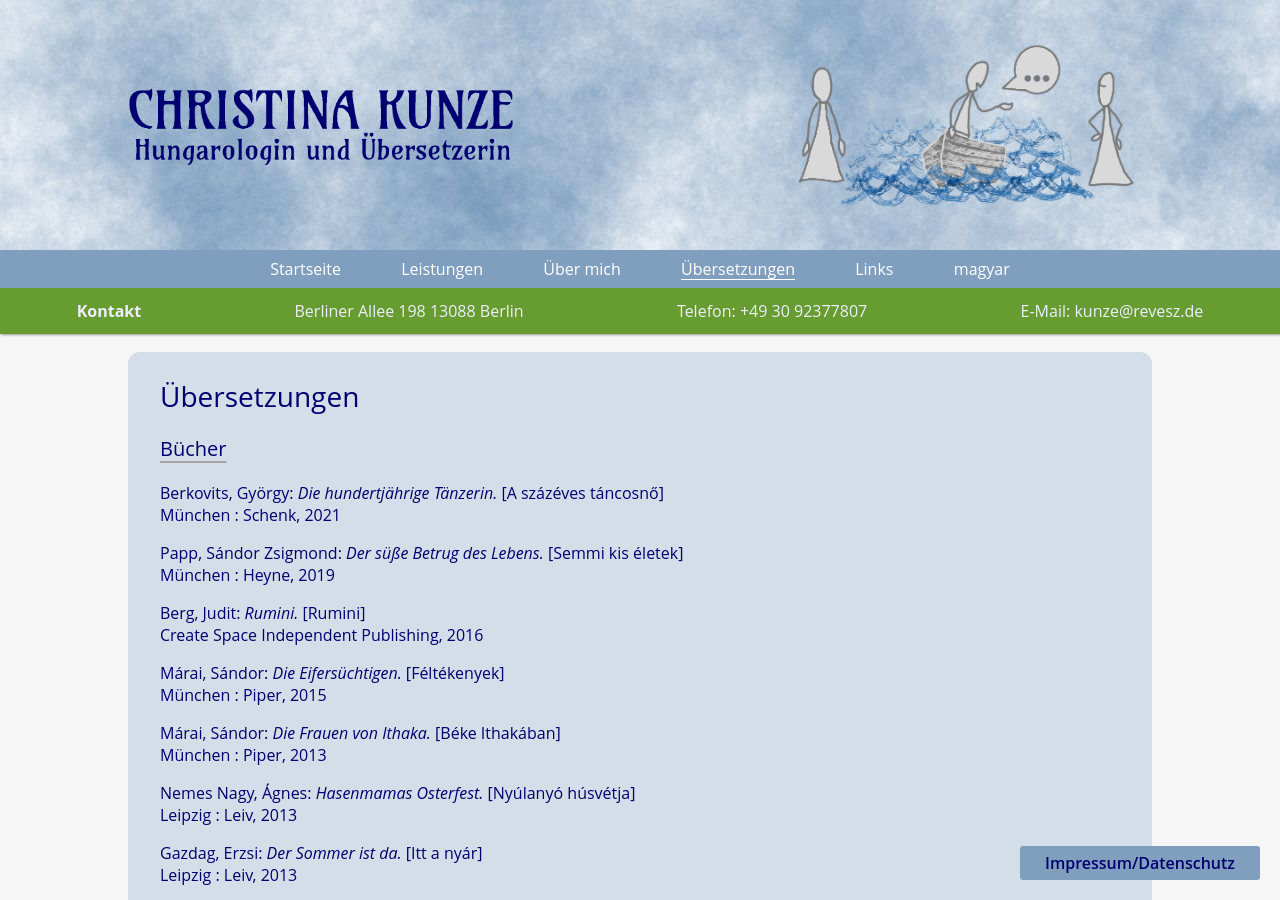
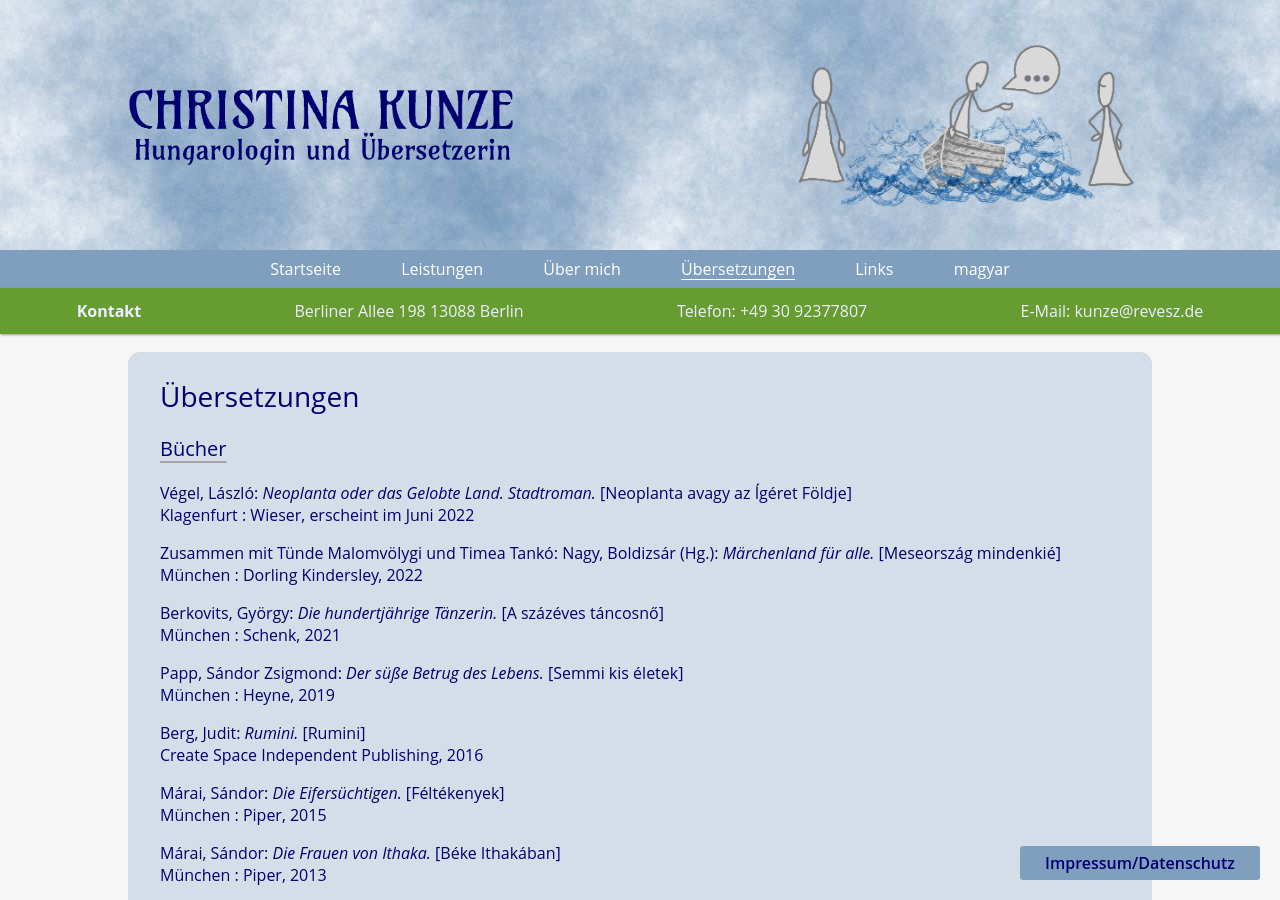
Before and after one commit to rixx/revesz.de, a Jekyll site: the page built from publikationen.md, in a window 1280 px wide and 900 px high. Built offline with Jekyll 4.4.1, drawn with Linux system fonts in a browser that asks for light colours.

Commit message:
Update publikationen.md

```diff
--- a/publikationen.md
+++ b/publikationen.md
@@ -6,6 +6,8 @@ title: publikationen
 <h1>Übersetzungen</h1>
 
 <h3>Bücher</h3>
+<p>Végel, László: <span style="font-style:italic">Neoplanta oder das Gelobte Land. Stadtroman.</span> [Neoplanta avagy az Ígéret Földje] <br>Klagenfurt : Wieser, erscheint im Juni 2022
+<p>Zusammen mit Tünde Malomvölygi und Timea Tankó: Nagy, Boldizsár (Hg.): <span style="font-style:italic">Märchenland für alle.</span> [Meseország mindenkié] <br>München : Dorling Kindersley, 2022
 <p>Berkovits, György: <span style="font-style:italic">Die hundertjährige Tänzerin.</span> [A százéves táncosnő] <br>München : Schenk, 2021
 <p>Papp, Sándor Zsigmond: <span style="font-style:italic">Der süße Betrug des Lebens.</span> [Semmi kis életek] <br>München : Heyne, 2019
 <p>Berg, Judit: <span style="font-style:italic">Rumini.</span> [Rumini] <br>Create Space Independent Publishing, 2016
```
